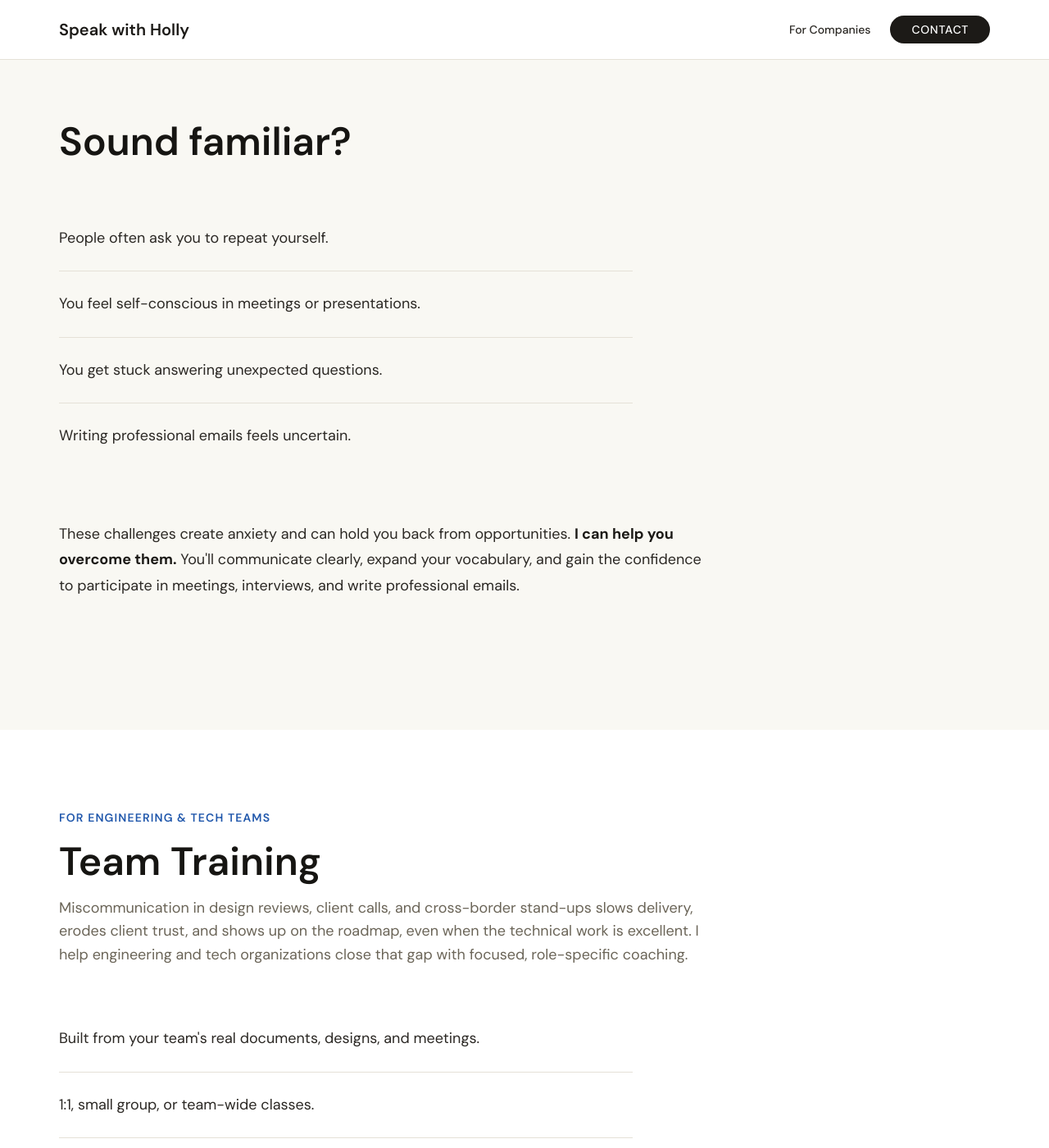
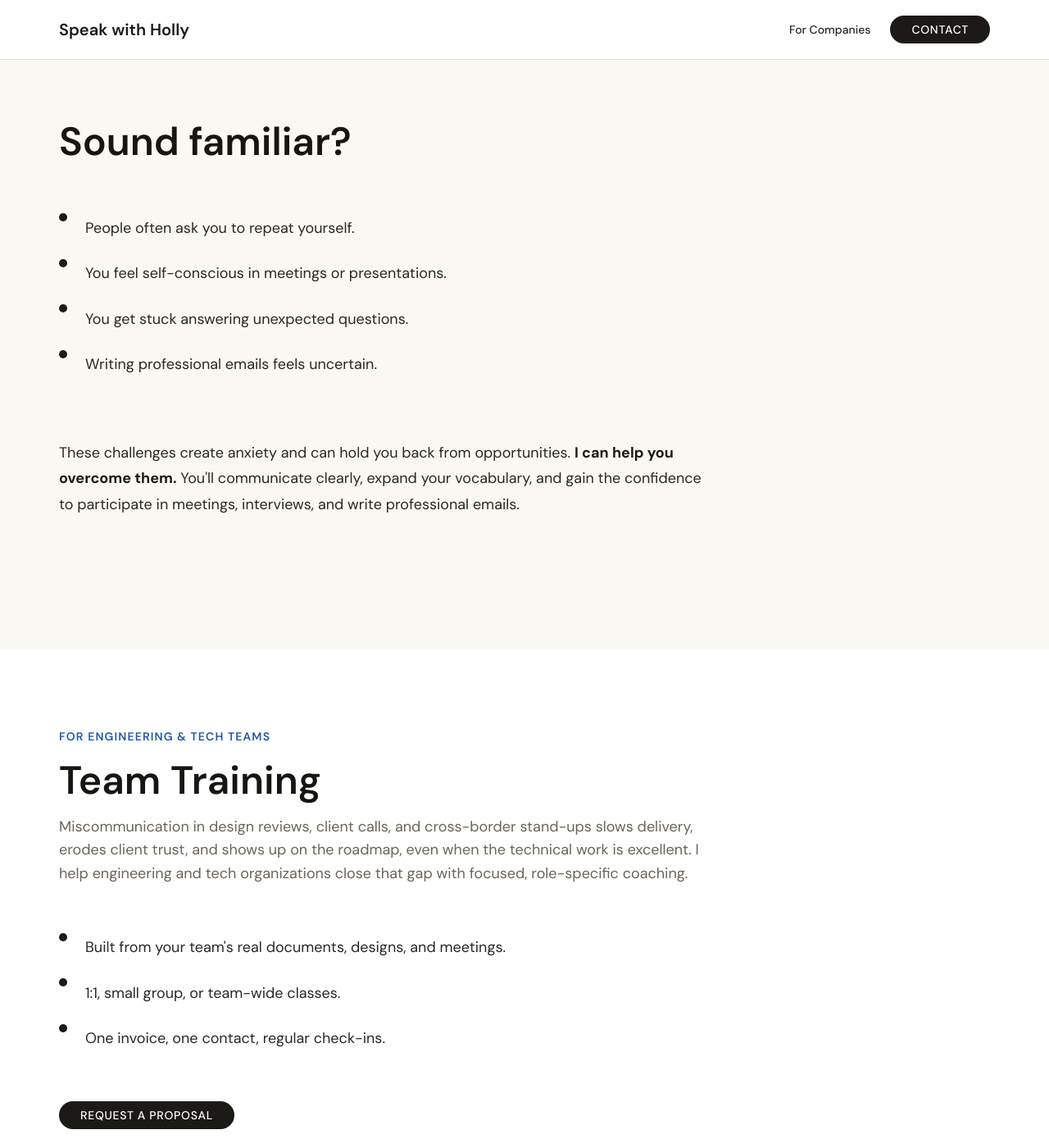
Before and after one commit to nahumgarcia/holly_web, a Jekyll site: the page built from index.html, in a window 1280 px wide and 1400 px high, scrolled down 711 px. Shown: the whole window at 82% size. Built offline with Jekyll 4.4.1, drawn with Linux system fonts in a browser that asks for light colours.

Commit message:
Swap divider lines for round bullet points
Trying a different treatment for the pain-point/company-point lists:
a filled 10px circle before each line instead of a border-bottom
between rows.

Co-Authored-By: Claude Sonnet 5 <noreply@anthropic.com>

```diff
--- a/_sass/formal/_components.scss
+++ b/_sass/formal/_components.scss
@@ -166,11 +166,18 @@
 }
 
 .pain-point {
-  padding: $spacing-lg 0;
-  border-bottom: 1px solid $color-border;
+  position: relative;
+  padding: $spacing-sm 0 $spacing-sm $spacing-xl;
 
-  &:last-child {
-    border-bottom: none;
+  &::before {
+    content: '';
+    position: absolute;
+    left: 0;
+    top: 0.6em;
+    width: 10px;
+    height: 10px;
+    border-radius: 50%;
+    background: $color-primary;
   }
 }
 
@@ -209,11 +216,18 @@
 }
 
 .company-point {
-  padding: $spacing-lg 0;
-  border-bottom: 1px solid $color-border;
+  position: relative;
+  padding: $spacing-sm 0 $spacing-sm $spacing-xl;
 
-  &:last-child {
-    border-bottom: none;
+  &::before {
+    content: '';
+    position: absolute;
+    left: 0;
+    top: 0.6em;
+    width: 10px;
+    height: 10px;
+    border-radius: 50%;
+    background: $color-primary;
   }
 }
 
```
